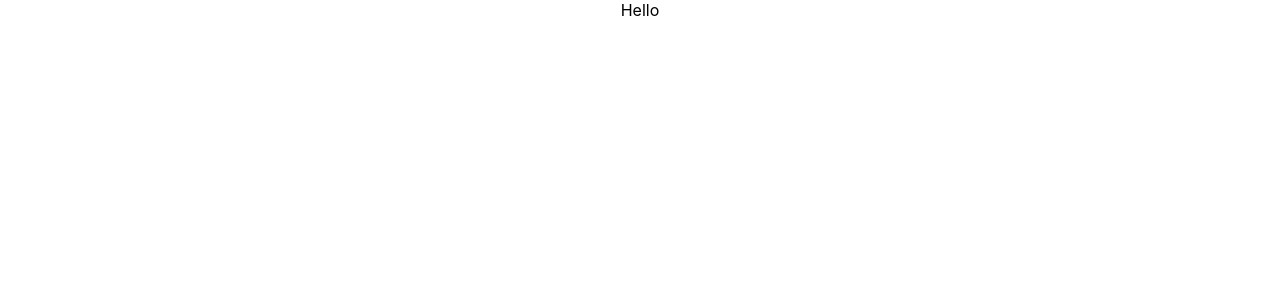
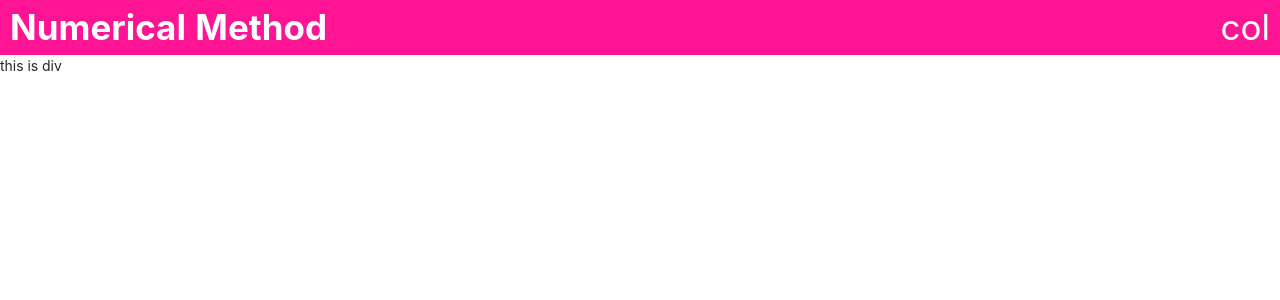
Before and after one commit to BabyBbeam/Numerical-Method, a React (Create React App) app: page / in a window 1280 px wide. Shown: the top 300 px of the page. Built offline with nearby package versions, Linux system fonts and the light colour scheme.

Commit message:
add header layout.

```diff
--- a/src/App.css
+++ b/src/App.css
@@ -1,38 +1 @@
-.App {
-  text-align: center;
-}
-
-.App-logo {
-  height: 40vmin;
-  pointer-events: none;
-}
-
-@media (prefers-reduced-motion: no-preference) {
-  .App-logo {
-    animation: App-logo-spin infinite 20s linear;
-  }
-}
-
-.App-header {
-  background-color: #282c34;
-  min-height: 100vh;
-  display: flex;
-  flex-direction: column;
-  align-items: center;
-  justify-content: center;
-  font-size: calc(10px + 2vmin);
-  color: white;
-}
-
-.App-link {
-  color: #61dafb;
-}
-
-@keyframes App-logo-spin {
-  from {
-    transform: rotate(0deg);
-  }
-  to {
-    transform: rotate(360deg);
-  }
-}
+@import '~antd/dist/antd.css';
--- a/src/App.js
+++ b/src/App.js
@@ -1,12 +1,13 @@
 import React from 'react'
 import './App.css';
+import Navbar from './components/Navbar/Navbar';
 
 class App extends React.Component{
 
   render(){
     return (
       <div className="App">
-        Hello
+        <Navbar/>
       </div>
     );
   }
--- /dev/null
+++ b/src/components/Navbar/Navbar.css
@@ -0,0 +1,16 @@
+.navbar-row{
+    height: 55px;
+    font-size: 35px;
+    color: #fff;
+    align-items: center;
+    background-color: deeppink;
+}
+.navbar-row .logo{
+    padding: 0 0 0 10px;
+    text-align: left;
+    font-weight: bold;
+}
+.navbar-row .menu{
+    padding: 0 10px 0 0;
+    text-align: right;
+}
--- /dev/null
+++ b/src/components/Navbar/Navbar.js
@@ -0,0 +1,20 @@
+import React, { Component } from 'react'
+import { Row, Col } from 'antd'
+import './Navbar.css'
+class Navbar extends Component {
+    render() {
+        return (
+            <div>
+                <Row className='navbar-row'>
+                    <Col span={12} className='logo'>Numerical Method</Col>
+                    <Col span={12} className='menu'>col</Col>
+                </Row>
+                <div className='logo'>
+                    this is div
+                </div>
+            </div>
+        )
+    }
+}
+
+export default Navbar
```
